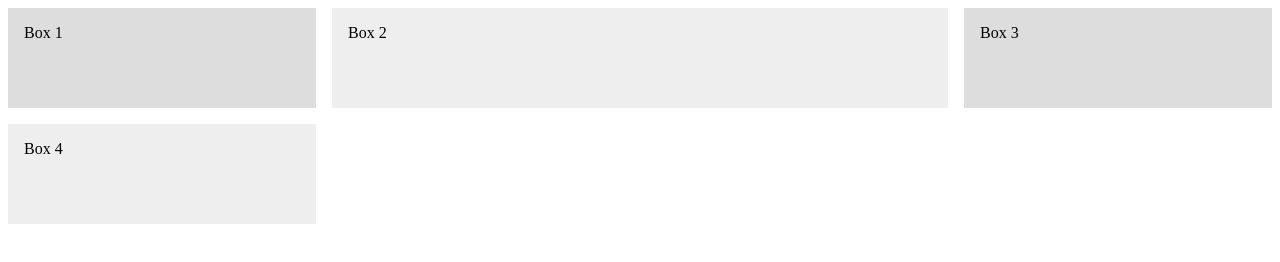
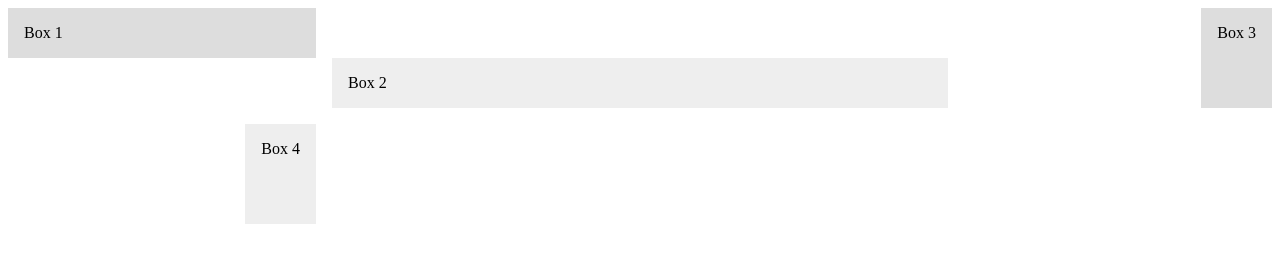
Before and after one commit to infiniteoo/HTMLCSS-css_grid_layout_deep_dive, a plain HTML site: page index3.html in a window 1280 px wide. Drawn offline with Linux system fonts and the light colour scheme.

Commit message:
implemented various align-self and justify-self positionings

```diff
--- a/index3.html
+++ b/index3.html
@@ -11,6 +11,8 @@
         grid-template-columns: 1fr 2fr 1fr;
         grid-auto-rows: minmax(100px, auto);
         grid-gap: 1em;
+        justify-items: stretch;
+        align-items: stretch;
 
 
       }
@@ -22,6 +24,20 @@
       .wrapper > div:nth-child(odd) {
         background: #ddd;
       }
+      .box1 {
+        align-self: start;
+      }
+      .box2 {
+        align-self: end;
+      }
+      .box3 {
+        justify-self: end;
+      }
+      .box4 {
+
+      }
+
+
     </style>
   </head>
   <body>
```
